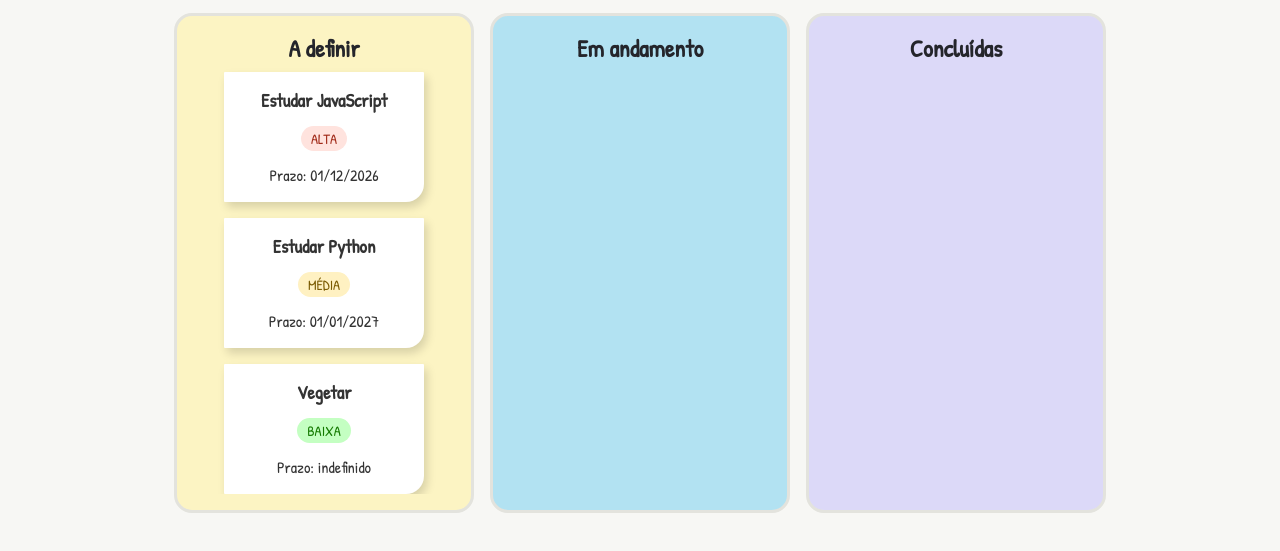
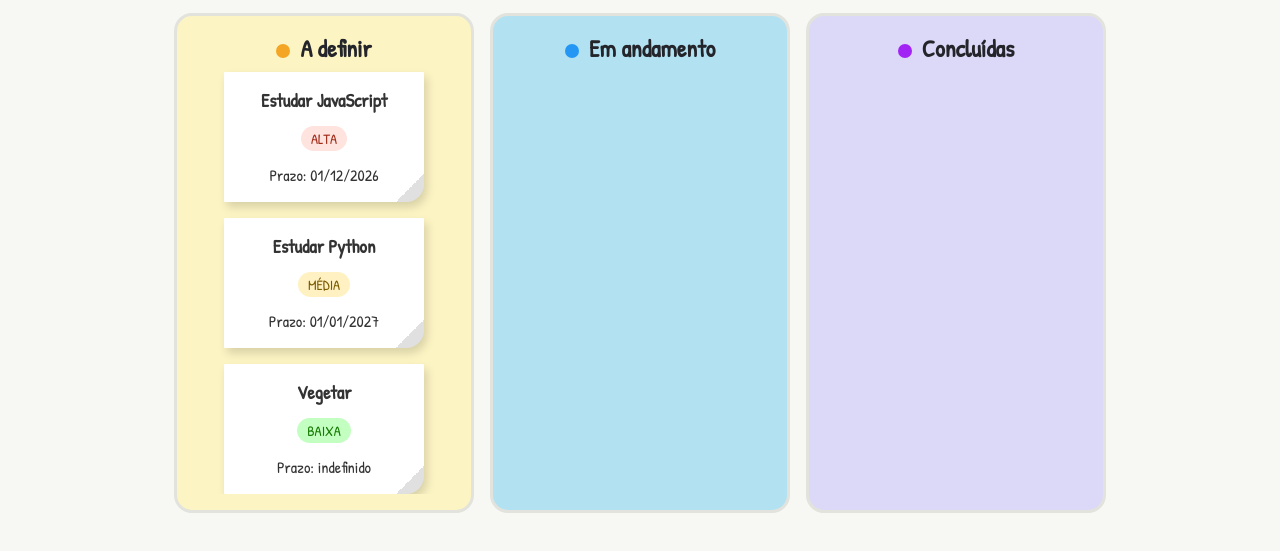
Before and after one commit to santisantos13/gerenciador-tarefas, a plain HTML site: page index.html in a window 1280 px wide. Shown: the part 119-670 px from the top of the page. Drawn offline with Linux system fonts and the light colour scheme.

Commit message:
style: adiciona bolinha colorida nos titulos das colunas

```diff
--- a/css/components.css
+++ b/css/components.css
@@ -1,4 +1,5 @@
 .card-tarefa {
+  position: relative;
   width: 200px;
   height: 200px;
   box-sizing: border-box;
@@ -16,6 +17,17 @@
   box-shadow: 3px 5px 10px rgba(0, 0, 0, 0.15);
   border-radius: 1px 1px 18px 1px;
   transition: transform 0.2s ease, box-shadow 0.2s ease;
+}
+
+.card-tarefa::after {
+  content: "";
+  position: absolute;
+  right: 0;
+  bottom: 0;
+  width: 28px;
+  height: 28px;
+  background: linear-gradient(135deg, transparent 50%, rgba(0, 0, 0, 0.12) 50%);
+  border-radius: 0 0 18px 0;
 }
 
 .badge-prioridade {
--- a/css/layout.css
+++ b/css/layout.css
@@ -57,12 +57,34 @@ main {
   flex-direction: column;
 }
 
+.coluna h2::before {
+  content: "";
+  display: inline-block;
+  width: 14px;
+  height: 14px;
+  margin-right: 10px;
+  border-radius: 50%;
+  vertical-align: middle;
+}
+
+#coluna-a-definir h2::before {
+  background: var(--bolinha-a-definir);
+}
+
 #coluna-a-definir {
   background-color: var(--cor-card-a-definir);
 }
 
+#coluna-em-andamento h2::before {
+  background: var(--bolinha-em-andamento);
+}
+
 #coluna-em-andamento {
   background-color: var(--cor-card-em-andamento);
+}
+
+#coluna-concluida h2::before {
+  background: var(--bolinha-concluido);
 }
 
 #coluna-concluida {
--- a/css/variable.css
+++ b/css/variable.css
@@ -21,5 +21,7 @@
   --prioridade-baixa-fundo: #c4ffc2;
   --prioridade-baixa-texto: #147a00;
 
-
+  --bolinha-a-definir: #F5A524;
+  --bolinha-em-andamento: #2497f5;
+  --bolinha-concluido: #a124f5;
 }
```
